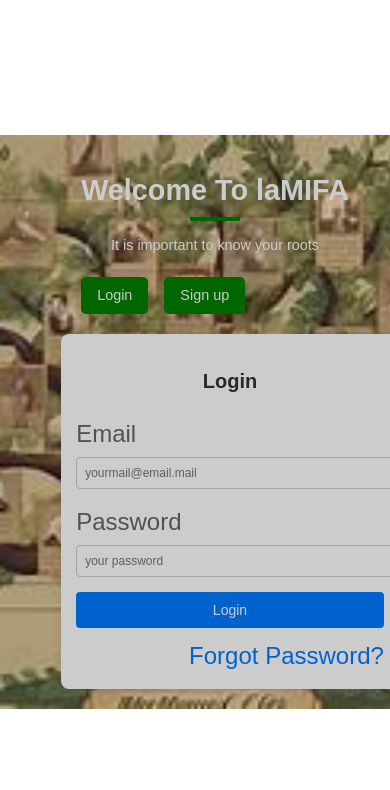
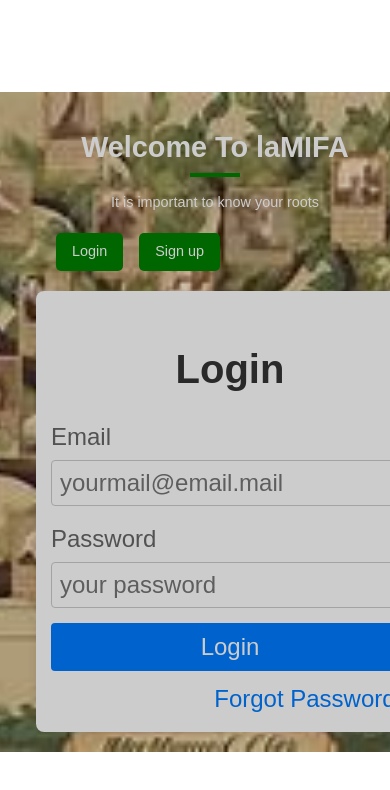
Before and after one commit to ngnepist/lamifa_frontend, a React (Vite) app: page / in a window 390 px wide. Both pictures are taken after a click on the link "Login". Shown: the top 790 px of the page. Built offline with nearby package versions, Linux system fonts and the light colour scheme.

Commit message:
[LANDING_PAGE]: configuee login container

```diff
--- a/src/components/loginForm.css
+++ b/src/components/loginForm.css
@@ -23,7 +23,7 @@
     text-align: center;
     margin-bottom: 20px;
     color: #333;
-    font-size: 2rem; /* Taille de police adaptée */
+    font-size: 2.5rem; /* Taille de police adaptée */
 }
 
 /* Groupe de champs */
@@ -86,16 +86,16 @@
     }
 
     .login-form h2 {
-        font-size: 20px;
+        font-size: 2.5rem;
     }
 
     .form-group input {
         padding: 8px;
-        font-size: 12px;
+        font-size: 1.5rem;
     }
 
     .login-button {
         padding: 10px;
-        font-size: 14px;
+        font-size: 1.5rem;
     }
 }
```
